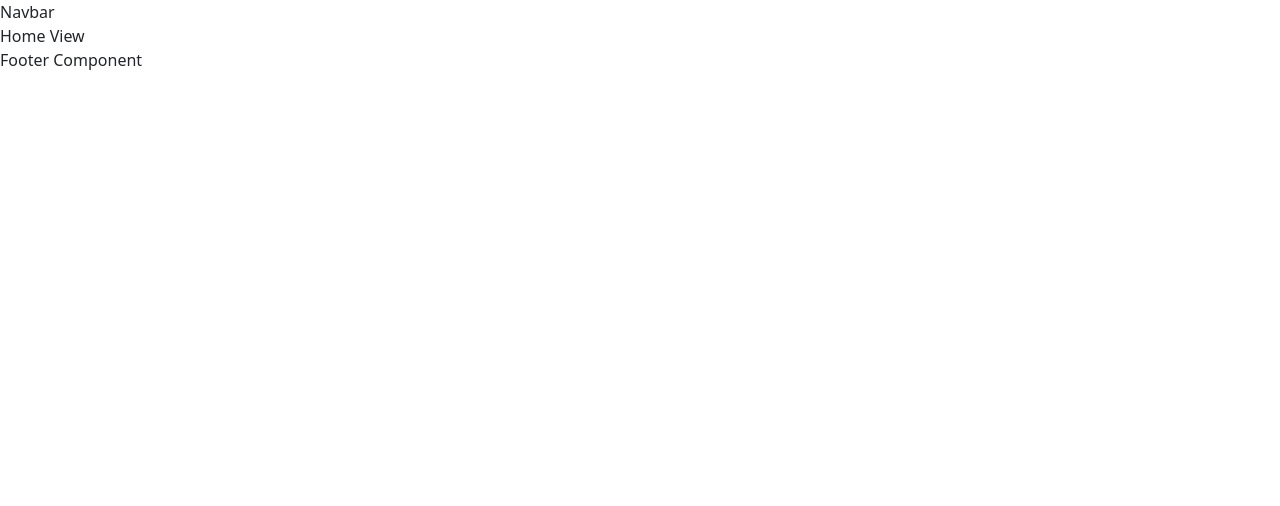
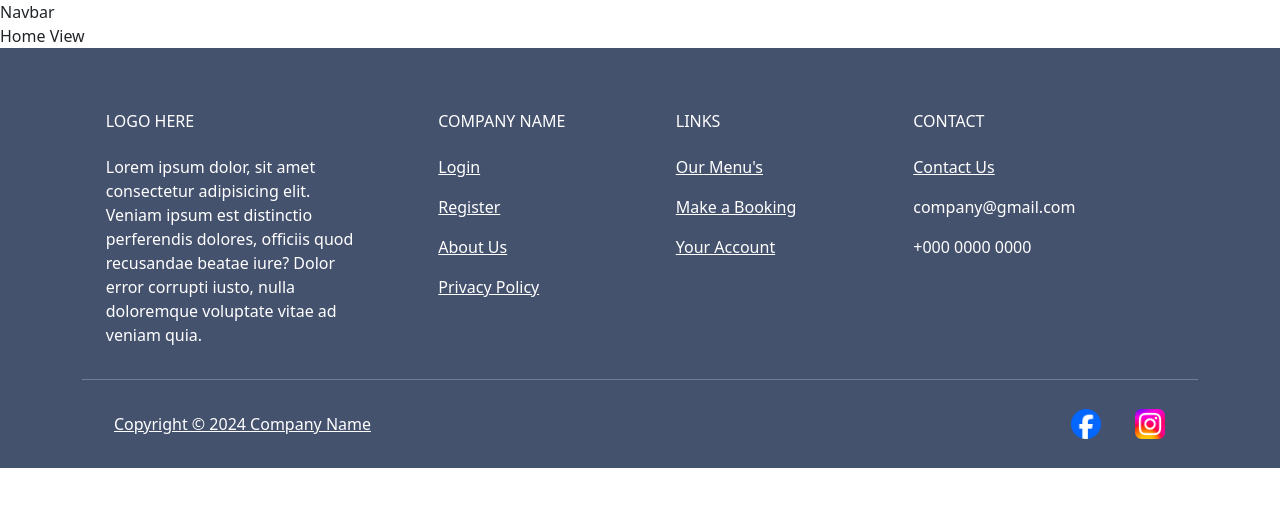
Before and after one commit to logan354/info602-website, a Vue app in the folder client/: page / in a window 1280 px wide. Shown: the top 506 px of the page. Built offline with nearby package versions, Linux system fonts and the light colour scheme.

Commit message:
feat: footer

```diff
--- a/client/src/components/Footer.vue
+++ b/client/src/components/Footer.vue
@@ -1,9 +1,105 @@
 <script setup>
+import { RouterLink } from "vue-router";
 </script>
 
 <template>
-    <div>Footer Component</div>
+    <footer class="p-3 pt-5 pb-0 text-center text-lg-start">
+        <div class="container text-white">
+
+            <!-- Row 1 -->
+            <div class="row">
+
+                <!-- Logo -->
+                <div class="col-md-3 col-lg-3 col-xl-3 mx-auto mt-3">
+                    <h6 class="text-uppercase mb-4 font-weight-bold">LOGO HERE</h6>
+                    <p>Lorem ipsum dolor, sit amet consectetur adipisicing elit. Veniam ipsum est distinctio perferendis
+                        dolores, officiis quod recusandae beatae iure? Dolor error corrupti iusto, nulla doloremque
+                        voluptate vitae ad veniam quia.</p>
+                </div>
+
+                <!-- Line break -->
+                <hr class="w-100 clearfix d-md-none" />
+
+                <!-- Information -->
+                <div class="col-md-2 col-lg-2 col-xl-2 mx-auto mt-3">
+                    <h6 class="text-uppercase mb-4 font-weight-bold">Company Name</h6>
+                    <p>
+                        <a class="text-white">Login</a>
+                    </p>
+                    <p>
+                        <a class="text-white">Register</a>
+                    </p>
+                    <p>
+                        <a class="text-white">About Us</a>
+                    </p>
+                    <p>
+                        <a class="text-white">Privacy Policy</a>
+                    </p>
+                </div>
+
+                <!-- Line break -->
+                <hr class="w-100 clearfix d-md-none" />
+
+                <!-- Links -->
+                <div class="col-md-3 col-lg-2 col-xl-2 mx-auto mt-3">
+                    <h6 class="text-uppercase mb-4 font-weight-bold">Links</h6>
+                    <p>
+                        <a class="text-white">Our Menu's</a>
+                    </p>
+                    <p>
+                        <a class="text-white">Make a Booking</a>
+                    </p>
+                    <p>
+                        <a class="text-white">Your Account</a>
+                    </p>
+                </div>
+
+                <!-- Line break -->
+                <hr class="w-100 clearfix d-md-none" />
+
+                <!-- Contact -->
+                <div class="col-md-4 col-lg-3 col-xl-3 mx-auto mt-3">
+                    <h6 class="text-uppercase mb-4 font-weight-bold">Contact</h6>
+                    <p>
+                        <a class="text-white">Contact Us</a>
+                    </p>
+                    <p><i class="fas fa-envelope mr-3"></i>company@gmail.com</p>
+                    <p><i class="fas fa-phone mr-3"></i>+000 0000 0000</p>
+                </div>
+            </div>
+
+            <!-- Line break -->
+            <hr class="mb-3">
+
+            <!-- Row 2 -->
+            <div class="row p-3 pt-0 d-flex align-items-center">
+
+                <!-- Copyright -->
+                <div class="col-md-7 col-lg-8 text-center text-md-start">
+                    <div class="p-3">
+                        <a class="text-white">Copyright © 2024 Company Name</a>
+                    </div>
+                </div>
+
+                <!-- Soical Links -->
+                <div class="col-md-5 col-lg-4 ml-lg-0 text-center text-md-end">
+                    <!-- Facebook -->
+                    <a class="btn btn-floating m-1" herf="www.facebook.com" role="button">
+                        <img src="../assets/images/socials/facebook-logo.png" height="30px">
+                    </a>
+
+                    <!-- Instagram -->
+                    <a class="btn btn-floating m-1" herf="www.instagram.com" role="button">
+                        <img src="../assets/images/socials/instagram-logo.png" height="30px">
+                    </a>
+                </div>
+            </div>
+        </div>
+    </footer>
 </template>
 
 <style>
+footer {
+    background-color: #45526e;
+}
 </style>
```
Also changed, not shown: client/src/assets/images/socials/facebook-logo.png (added), client/src/assets/images/socials/instagram-logo.png (added).
